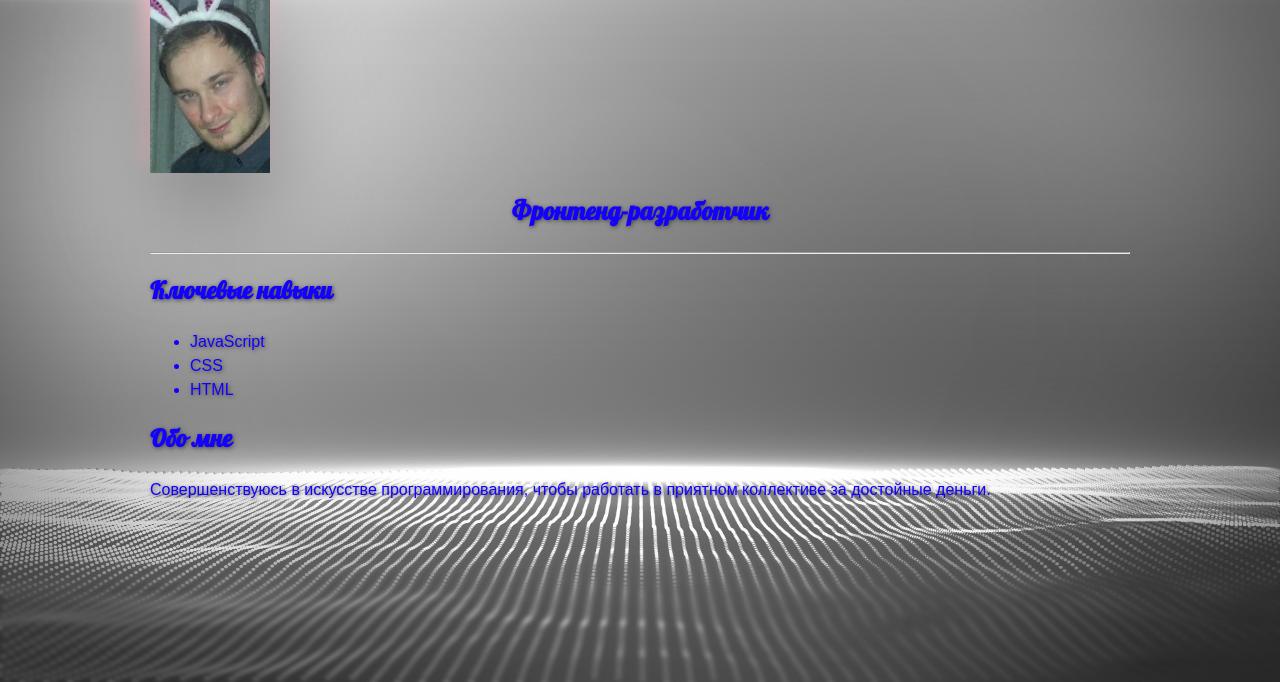
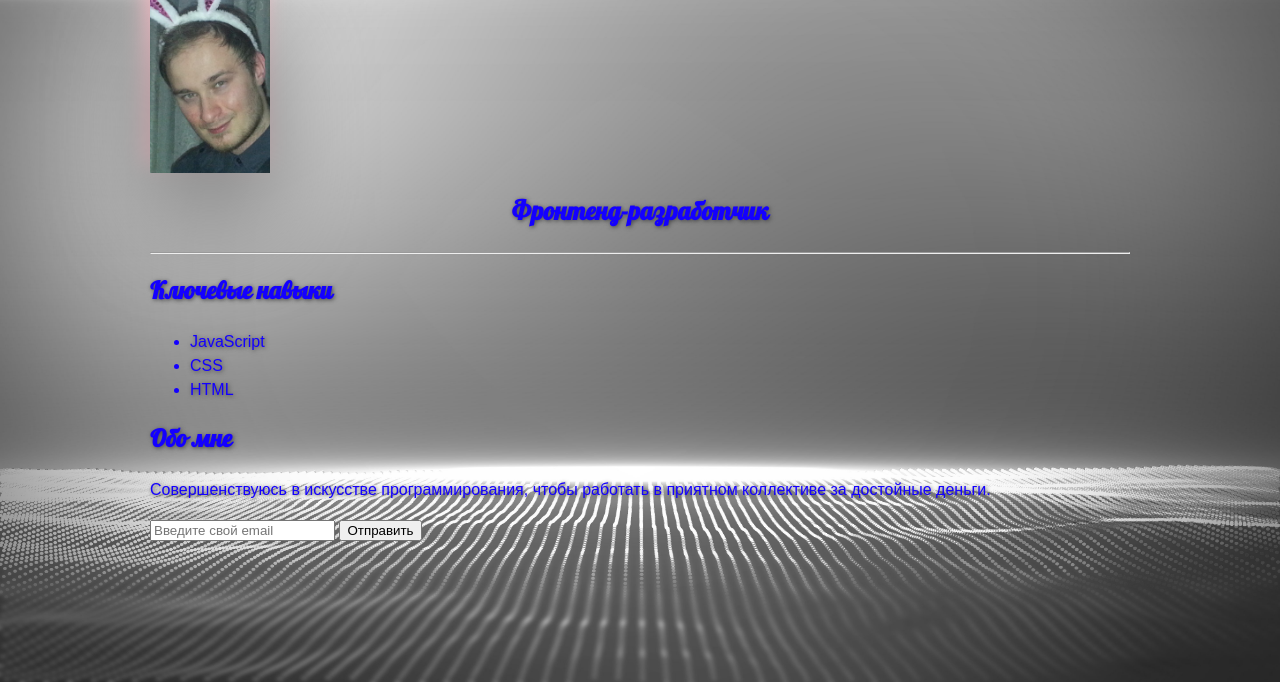
Before and after one commit to AmiAxe/amiaxe.github.io, a plain HTML site: page index.html in a window 1280 px wide. Shown: the part 118-800 px from the top of the page. Drawn offline with Linux system fonts and the light colour scheme.

Commit message:
Update index.html

```diff
--- a/index.html
+++ b/index.html
@@ -28,6 +28,11 @@
                 Совершенствуюсь в искусстве программирования, чтобы работать в приятном коллективе за достойные деньги.
             </p>
         </section>
+
+        <form action="" class="form-email">
+            <label><input type="text" placeholder="Введите свой email"></label>
+            <button>Отправить</button>
+        </form>
     </main>
 </body>
 </html>
```
